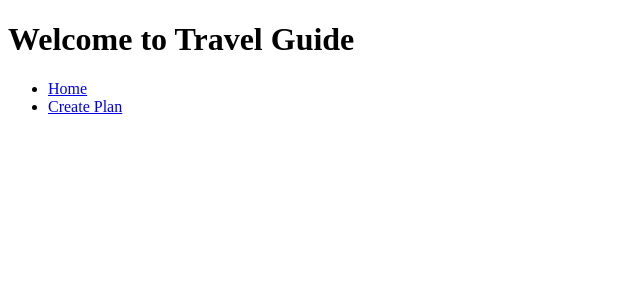
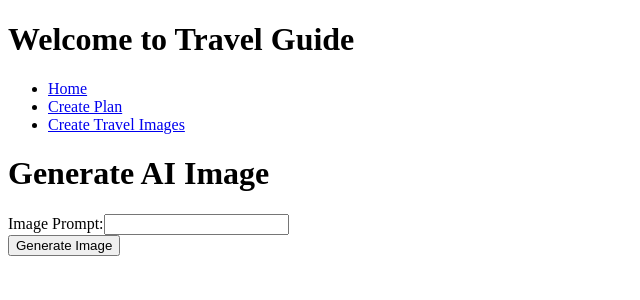
Before and after one commit to nico-keller/travel-guide, a React (Create React App) app in the folder frontend/: page /generate-image in a window 1280 px wide. Shown: the top 300 px of the page, without its empty margins (0-640 px from the left). Built offline with nearby package versions, Linux system fonts and the light colour scheme.

Commit message:
added image generation feature

```diff
--- a/frontend/src/App.js
+++ b/frontend/src/App.js
@@ -4,6 +4,7 @@ import Navbar from './components/Navbar';
 import Home from './pages/Home';
 import PlanDetails from './pages/PlanDetails';
 import CreatePlan from './pages/CreatePlan'; // Import the CreatePlan component
+import ImageGenerator from "./pages/ImageGenerator";
 
 function App() {
     return (
@@ -14,7 +15,8 @@ function App() {
                 <Routes>
                     <Route path="/" element={<Home/>}/>
                     <Route path="/plans/:id" element={<PlanDetails/>}/>
-                    <Route path="/create" element={<CreatePlan/>}/> {/* New route */}
+                    <Route path="/create" element={<CreatePlan/>}/>
+                    <Route path="/generate-image" element={<ImageGenerator />} />
                 </Routes>
             </div>
         </Router>
--- a/frontend/src/components/Navbar.js
+++ b/frontend/src/components/Navbar.js
@@ -6,7 +6,8 @@ function Navbar() {
         <nav>
             <ul>
                 <li><Link to="/">Home</Link></li>
-                <li><Link to="/create">Create Plan</Link></li> {/* Add this link */}
+                <li><Link to="/create">Create Plan</Link></li>{/* Add this link */}
+                <li><Link to="/generate-image">Create Travel Images</Link></li>
             </ul>
         </nav>
     );
--- /dev/null
+++ b/frontend/src/pages/ImageGenerator.js
@@ -0,0 +1,48 @@
+import React, { useState } from 'react';
+import axios from 'axios';
+
+function ImageGenerator() {
+    const [prompt, setPrompt] = useState('');
+    const [imageUrl, setImageUrl] = useState(null);
+    const [error, setError] = useState(null);
+
+    const handleGenerateImage = async (e) => {
+        e.preventDefault();
+        try {
+            const response = await axios.post('http://127.0.0.1:5000/api/generate_image', { prompt });
+            setImageUrl(response.data.image_url);
+            setError(null);
+        } catch (error) {
+            setError('Error generating image');
+            console.error(error);
+        }
+    };
+
+    return (
+        <div>
+            <h1>Generate AI Image</h1>
+            <form onSubmit={handleGenerateImage}>
+                <div>
+                    <label>Image Prompt:</label>
+                    <input
+                        type="text"
+                        value={prompt}
+                        onChange={(e) => setPrompt(e.target.value)}
+                        required
+                    />
+                </div>
+                <button type="submit">Generate Image</button>
+            </form>
+
+            {error && <p>{error}</p>}
+            {imageUrl && (
+                <div>
+                    <h2>Generated Image</h2>
+                    <img src={imageUrl} alt="Generated AI" style={{ maxWidth: '100%' }} />
+                </div>
+            )}
+        </div>
+    );
+}
+
+export default ImageGenerator;
```
Also changed, not shown: 2 other files (tests, documents, lock files or other folders).
